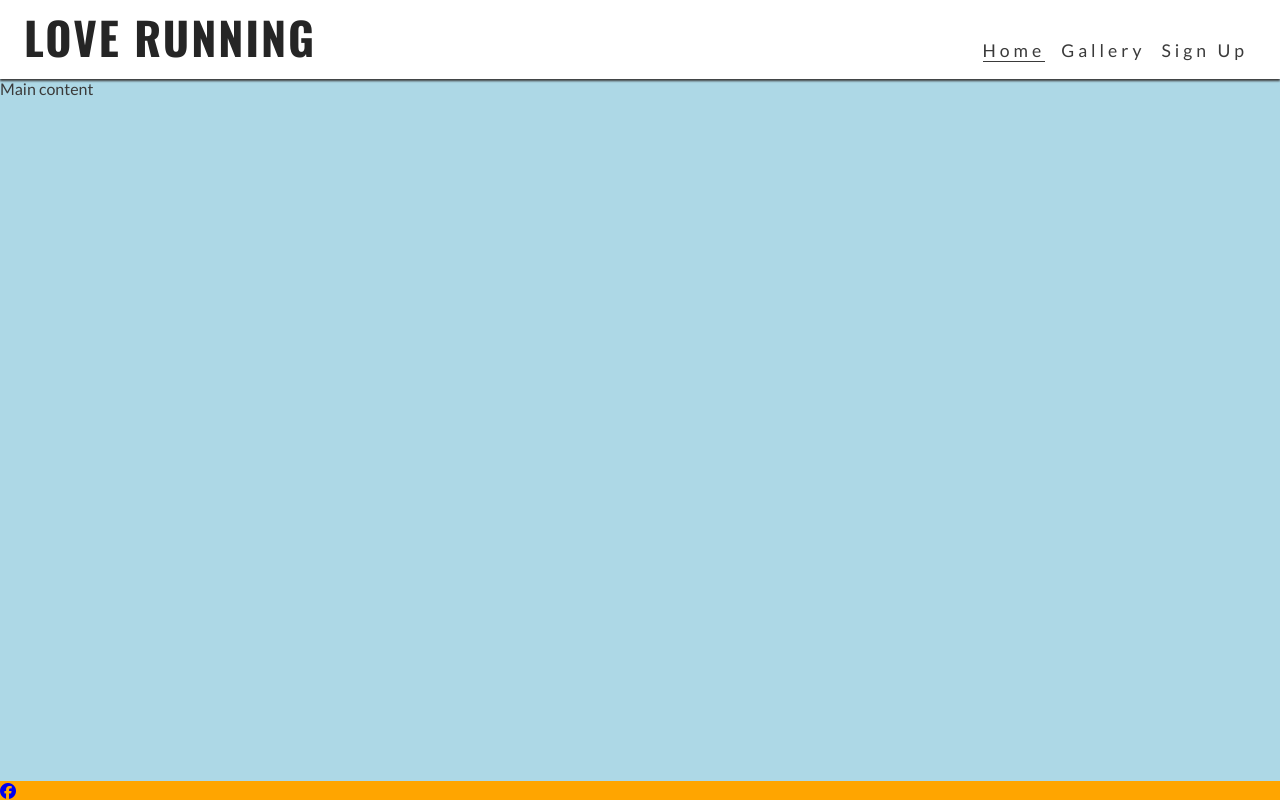
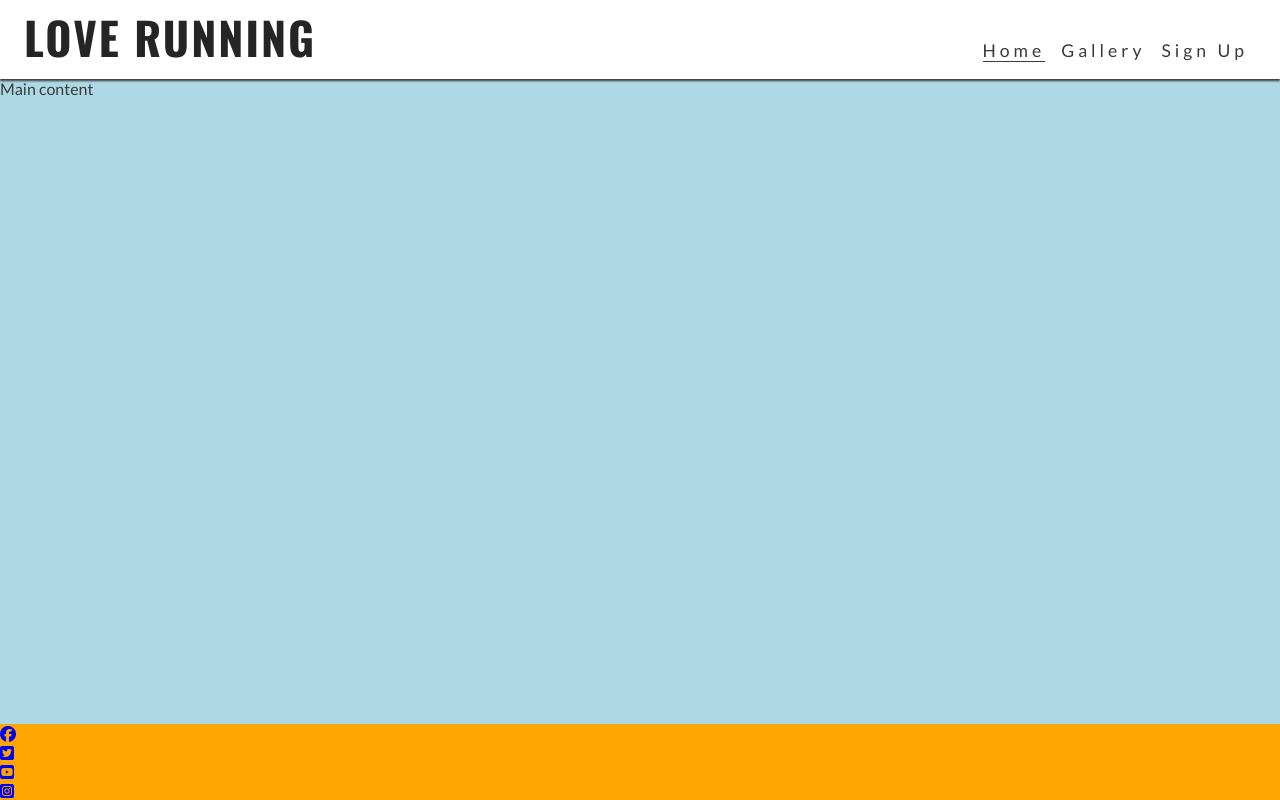
Before and after one commit to jomazzei/love-running, a plain HTML site: page index.html in a window 1280 px wide. Drawn offline with nearby package versions, Linux system fonts and the light colour scheme.

Commit message:
add all social pages

```diff
--- a/index.html
+++ b/index.html
@@ -39,7 +39,21 @@
     <footer>
         <ul>
             <li><a href="https://www.facebook.com" target="_blank" rel="noopener"
-                    aria-label="Visit our Facebook page (opens in a new tab)"><i class="fa-brands fa-facebook"></i></a></li>
+                    aria-label="Visit our Facebook page (opens in a new tab)">
+                    <i class="fa-brands fa-facebook"></i></a>
+            </li>
+            <li><a href="https://www.twitter.com" target="_blank" rel="noopener"
+                    aria-label="Visit our Twitter page (opens in a new tab)">
+                    <i class="fa-brands fa-square-twitter"></i></a>
+            </li>
+            <li><a href="https://www.youtube.com" target="_blank" rel="noopener"
+                    aria-label="Visit our YouTube (opens in a new tab)">
+                    <i class="fa-brands fa-square-youtube"></i></a>
+            </li>
+            <li><a href="https://www.instagram.com" target="_blank" rel="noopener"
+                    aria-label="Visit our instagram (opens in a new tab)">
+                    <i class="fa-brands fa-square-instagram"></i></a>
+            </li>
         </ul>
     </footer>
 
```
